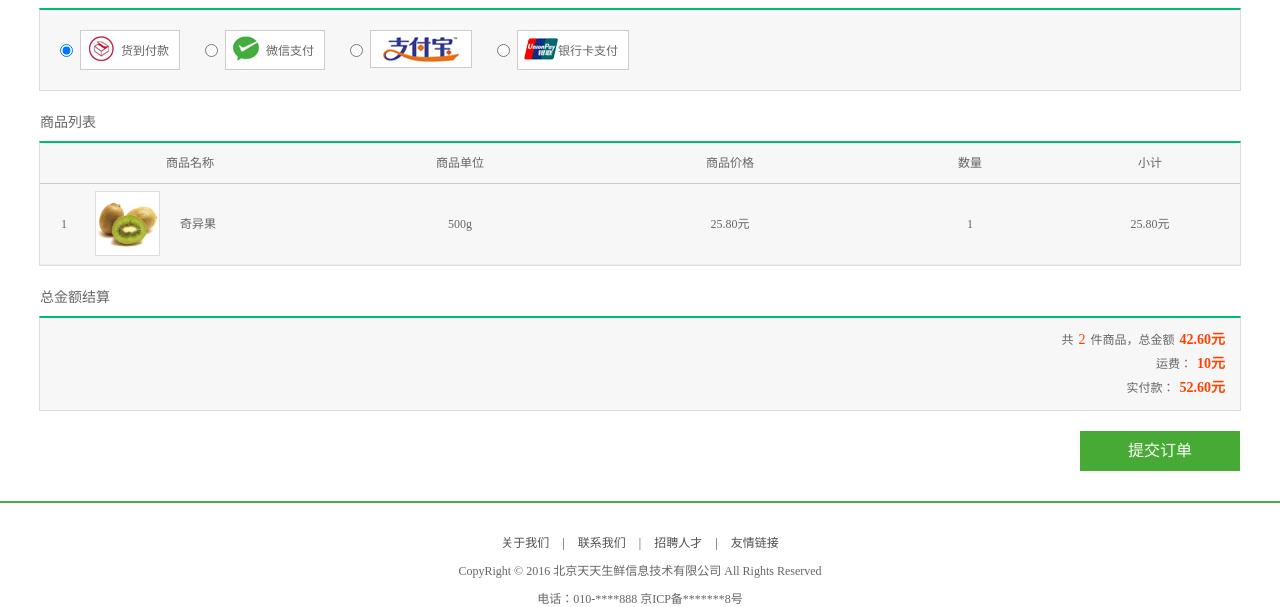
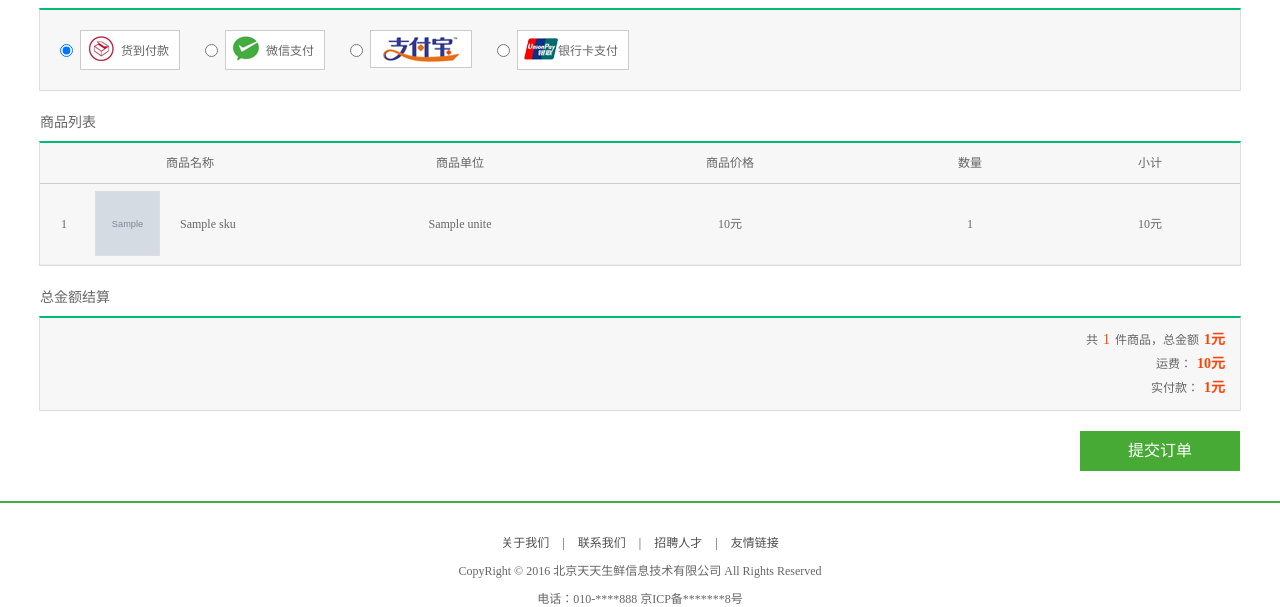
Before and after one commit to rehth/MyDjango, a Django app: template fresh365/templates/test.html in a window 1280 px wide. Shown: the part 328-935 px from the top of the page. Run offline with Django 3.2, Linux system fonts and the light colour scheme; tables that the repository leaves empty hold one stand-in row (values such as "Sample post"); the template is opened without the code that fills it: values that come from a table or form of the project are taken from there, most other values are stand-ins (such as "Sample title", 1, 10 or a date in 2020); grey boxes marked "Sample" are stand-in pictures; parts of the project's set-up code (start-up, migrations or seed data) failed here and were passed over.

Commit message:
订单页面显示

```diff
--- a/fresh365/templates/test.html
+++ b/fresh365/templates/test.html
@@ -42,24 +42,27 @@
 			<li class="col04">数量</li>
 			<li class="col05">小计</li>
 		</ul>
-		<ul class="goods_list_td clearfix">
-			<li class="col01">1</li>
-			<li class="col02"><img src="images/goods/goods012.jpg"></li>
-			<li class="col03">奇异果</li>
-			<li class="col04">500g</li>
-			<li class="col05">25.80元</li>
-			<li class="col06">1</li>
-			<li class="col07">25.80元</li>
-		</ul>
+        {% for sku in orders_sku %}
+            <ul class="goods_list_td clearfix">
+                <li class="col01">{{ forloop.counter }}</li>
+                <li class="col02"><img src="{{ sku.image.url }}"></li>
+                <li class="col03">{{ sku.name }}</li>
+                <li class="col04">{{ sku.unite }}</li>
+                <li class="col05">{{ sku.price }}元</li>
+                <li class="col06">{{ sku.count }}</li>
+                <li class="col07">{{ sku.amount }}元</li>
+            </ul>
+        {% endfor %}
+
 	</div>
 
 	<h3 class="common_title">总金额结算</h3>
 
 	<div class="common_list_con clearfix">
 		<div class="settle_con">
-			<div class="total_goods_count">共<em>2</em>件商品，总金额<b>42.60元</b></div>
-			<div class="transit">运费：<b>10元</b></div>
-			<div class="total_pay">实付款：<b>52.60元</b></div>
+			<div class="total_goods_count">共<em>{{ total_count }}</em>件商品，总金额<b>{{ total_price }}元</b></div>
+			<div class="transit">运费：<b>{{ trans_price }}元</b></div>
+			<div class="total_pay">实付款：<b>{{ total_pay }}元</b></div>
 		</div>
 	</div>
 
```
